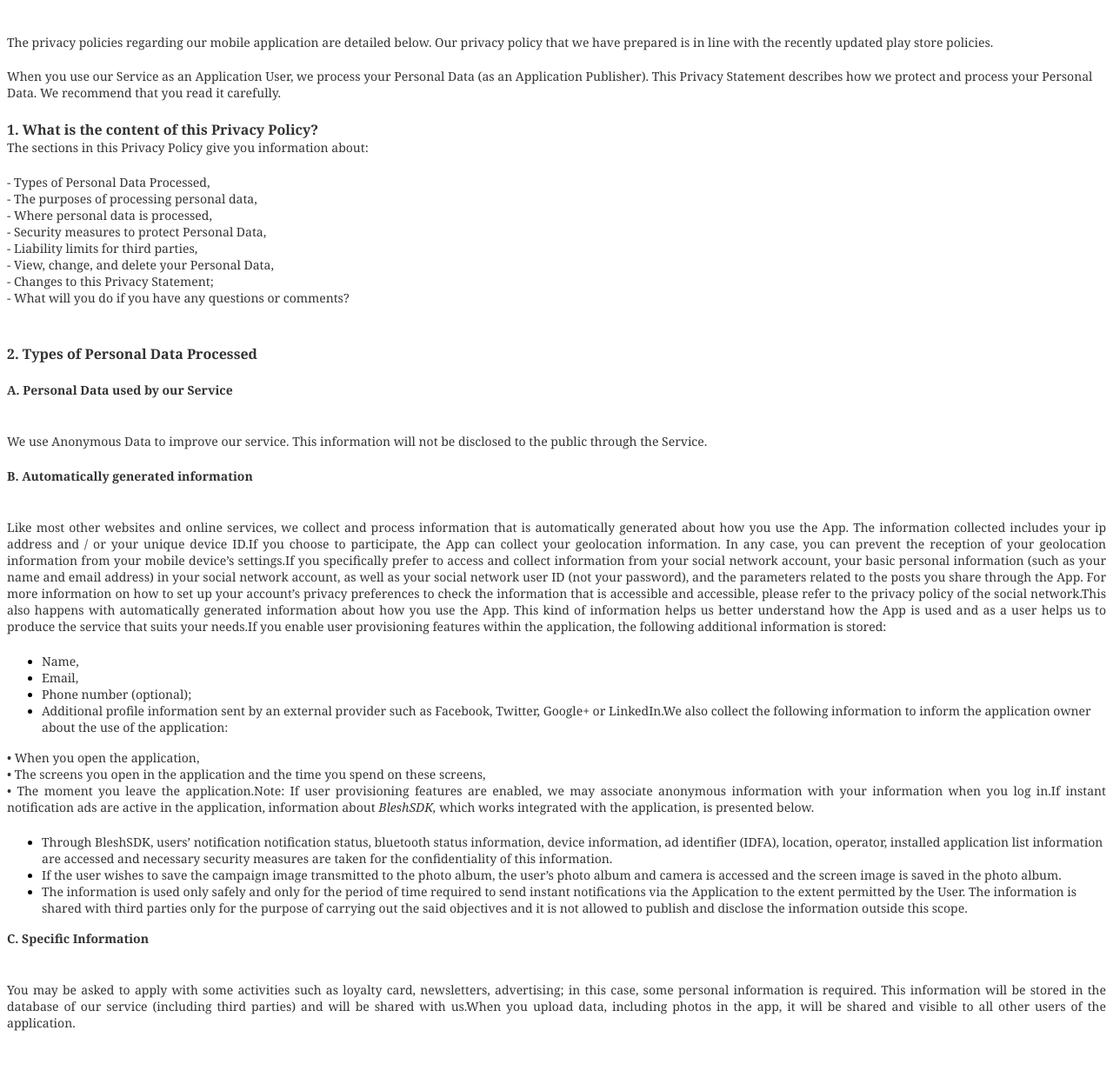
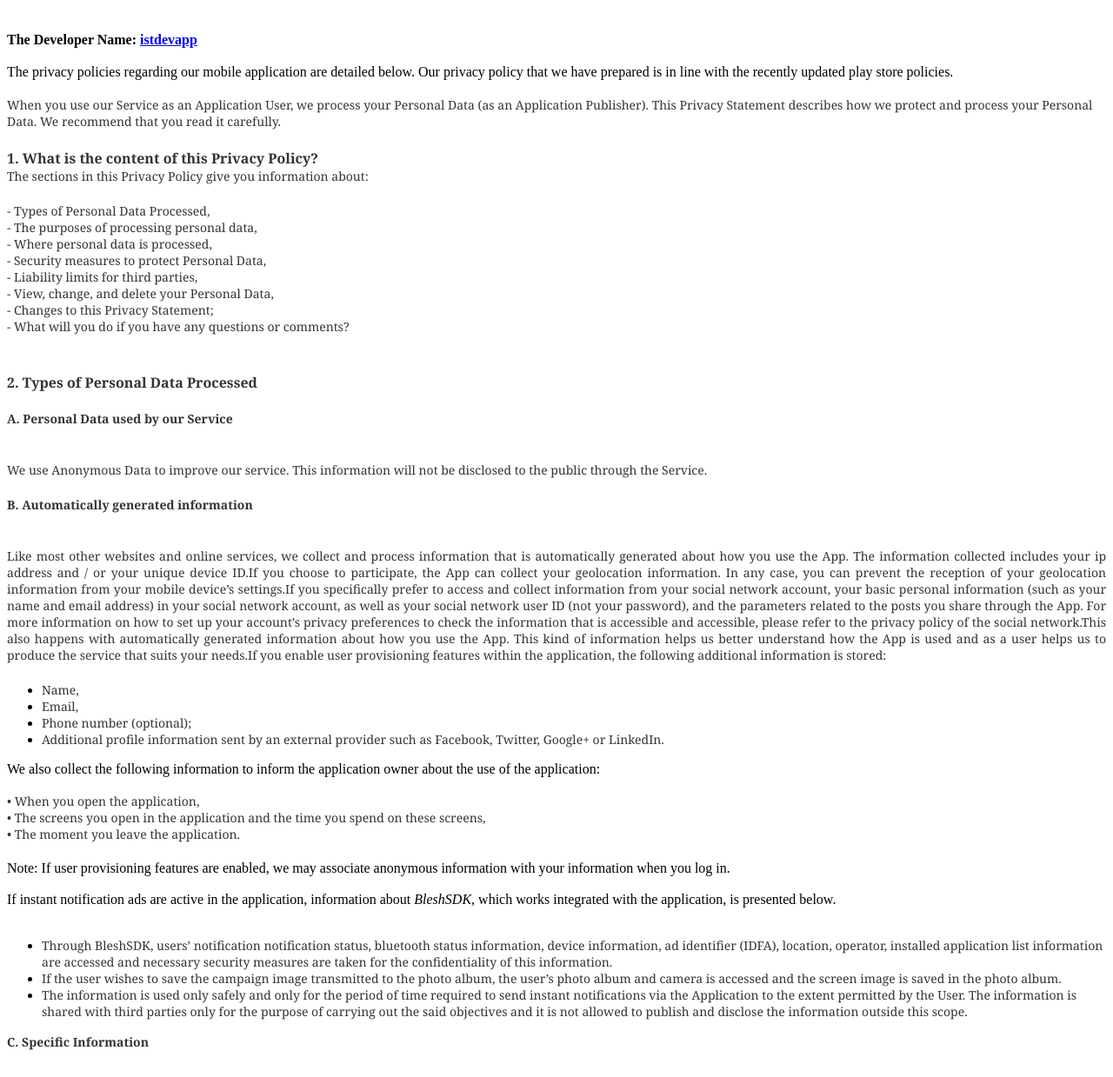
Before and after one commit to istdevapp/istdevapp.github.io, a plain HTML site: page privacy-policy.html in a window 1280 px wide. Shown: the part 61-1300 px from the top of the page at 87% size. Drawn offline with Linux system fonts and the light colour scheme.

Commit message:
Update privacy-policy.html

```diff
--- a/privacy-policy.html
+++ b/privacy-policy.html
@@ -1,3 +1,4 @@
+
 <!DOCTYPE html>
 <html>
     <head>
@@ -9,7 +10,13 @@
         <br />
 
 <div style="text-align: justify;">
-<span style="color: #333333; font-family: &quot;georgia&quot; , &quot;times new roman&quot; , serif;"><span style="font-size: 14px;">The privacy policies regarding our mobile application are detailed below. Our privacy policy that we have prepared is in line with the recently updated play store policies.&nbsp;</span></span><span style="background-color: white; color: #333333; font-family: &quot;georgia&quot; , &quot;times new roman&quot; , serif; font-size: 14px; text-align: justify;"></span></div>
+
+    <strong>The Developer Name: <a href="https://play.google.com/store/apps/developer?id=istdevapp" target="_blank">istdevapp</a></strong>
+    </br>
+      </br>
+    </span>
+
+The privacy policies regarding our mobile application are detailed below. Our privacy policy that we have prepared is in line with the recently updated play store policies.&nbsp;</span></span><span style="background-color: white; color: #333333; font-family: &quot;georgia&quot; , &quot;times new roman&quot; , serif; font-size: 14px; text-align: justify;"></span></div>
 <span style="background-color: white; color: #333333; font-family: &quot;georgia&quot; , &quot;times new roman&quot; , serif; font-size: 14px; text-align: justify;"><br /></span><span style="background-color: white; color: #333333; font-family: &quot;helvetica neue light&quot; , , &quot;helvetica neue&quot; , &quot;helvetica&quot; , &quot;arial&quot; , sans-serif; font-size: 14px; text-align: justify;"></span><span style="background-color: white; color: #333333; font-family: &quot;helvetica neue light&quot; , , &quot;helvetica neue&quot; , &quot;helvetica&quot; , &quot;arial&quot; , sans-serif; font-size: 14px; text-align: justify;"><span style="font-family: &quot;georgia&quot; , &quot;times new roman&quot; , serif;">When you use our Service as an Application User, we process your Personal Data (as an Application Publisher). This Privacy Statement describes how we protect and process your Personal Data. We recommend that you read it carefully.</span></span><br />
 <span style="background-color: white; color: #333333; font-family: &quot;georgia&quot; , &quot;times new roman&quot; , serif; font-size: medium; text-align: justify;"><br /></span>
 <span style="background-color: white; color: #333333; font-family: &quot;georgia&quot; , &quot;times new roman&quot; , serif; font-size: medium; text-align: justify;"><b>1. What is the content of this Privacy Policy?</b></span><br />
@@ -30,10 +37,27 @@
 <li><span style="background-color: white; color: #333333; font-family: &quot;georgia&quot; , &quot;times new roman&quot; , serif; font-size: 14px; text-align: justify;">Name,</span></li>
 <li><span style="background-color: white; color: #333333; font-family: &quot;georgia&quot; , &quot;times new roman&quot; , serif; font-size: 14px; text-align: justify;">Email,</span></li>
 <li><span style="background-color: white; color: #333333; font-family: &quot;georgia&quot; , &quot;times new roman&quot; , serif; font-size: 14px; text-align: justify;">Phone number (optional);</span></li>
-<li><span style="background-color: white; color: #333333; font-family: &quot;georgia&quot; , &quot;times new roman&quot; , serif; font-size: 14px; text-align: justify;">Additional profile information sent by an external provider such as Facebook, Twitter, Google+ or LinkedIn.We also collect the following information to inform the application owner about the use of the application:</span></li>
+<li><span style="background-color: white; color: #333333; font-family: &quot;georgia&quot; , &quot;times new roman&quot; , serif; font-size: 14px; text-align: justify;">Additional profile information sent by an external provider such as Facebook, Twitter, Google+ or LinkedIn.</span></li>
 </ul>
+</span>
+We also collect the following information to inform the application owner about the use of the application:
+</br>
+   </br>
+</span>
+
 <div style="background-color: white; box-sizing: inherit; color: #333333; font-family: &quot;Helvetica Neue Light&quot;, HelveticaNeue-Light, &quot;Helvetica Neue&quot;, Helvetica, Arial, sans-serif; font-size: 14px; margin: 0px 0px 1.5em; outline: none; padding: 0px; text-align: justify;">
-<span style="font-family: &quot;georgia&quot; , &quot;times new roman&quot; , serif;">• When you open the application,<br style="box-sizing: inherit;" />• The screens you open in the application and the time you spend on these screens,<br style="box-sizing: inherit;" />• The moment you leave the application.Note:&nbsp;If user provisioning features are enabled, we may associate anonymous information with your information when you log in.If instant notification ads are active in the application, information about&nbsp;<em style="box-sizing: inherit;">BleshSDK,</em>&nbsp;which works integrated with the application, is presented below.</span></div>
+<span style="font-family: &quot;georgia&quot; , &quot;times new roman&quot; , serif;">• When you open the application,<br style="box-sizing: inherit;" />• The screens you open in the application and the time you spend on these screens,<br style="box-sizing: inherit;" />• The moment you leave the application.</span></div>
+
+Note:&nbsp;If user provisioning features are enabled, we may associate anonymous information with your information when you log in.
+</br>
+   </br>
+</span>
+
+If instant notification ads are active in the application, information about&nbsp;<em style="box-sizing: inherit;">BleshSDK,</em>&nbsp;which works integrated with the application, is presented below.
+</br>
+   </br>
+</span>
+
 <ul>
 <li><span style="background-color: white; color: #333333; font-family: &quot;georgia&quot; , &quot;times new roman&quot; , serif; font-size: 14px; text-align: justify;">Through&nbsp;BleshSDK, users’ notification notification status, bluetooth status information, device information, ad identifier (IDFA), location, operator, installed application list information are accessed and necessary security measures are taken for the confidentiality of this information.</span></li>
 <li><span style="background-color: white; color: #333333; font-family: &quot;georgia&quot; , &quot;times new roman&quot; , serif; font-size: 14px; text-align: justify;">If the user wishes to save the campaign image transmitted to the photo album, the user’s photo album and camera is accessed and the screen image is saved in the photo album.</span></li>
```
